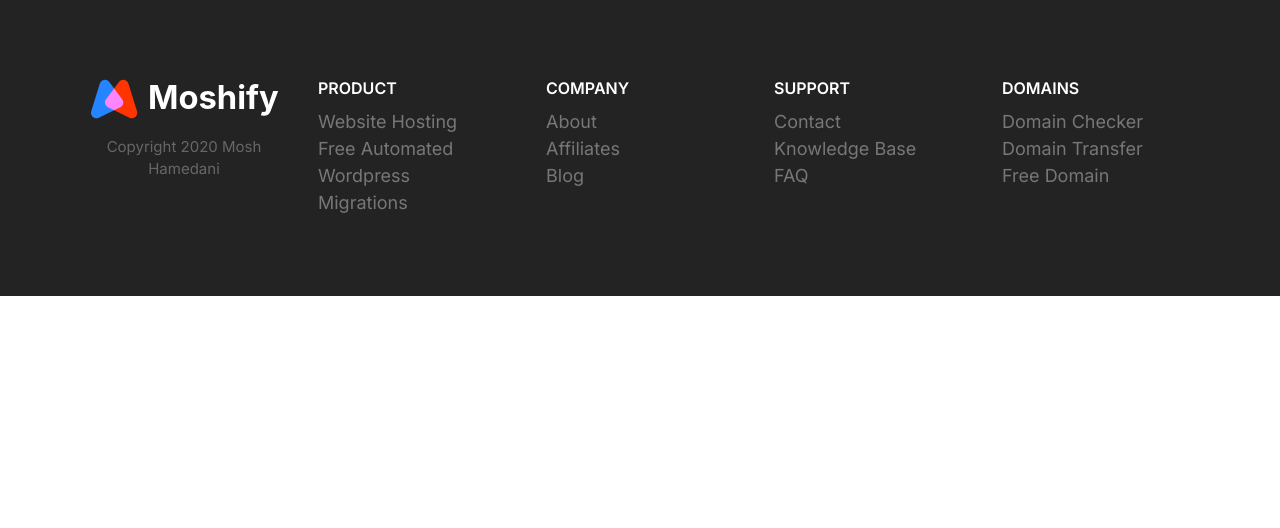
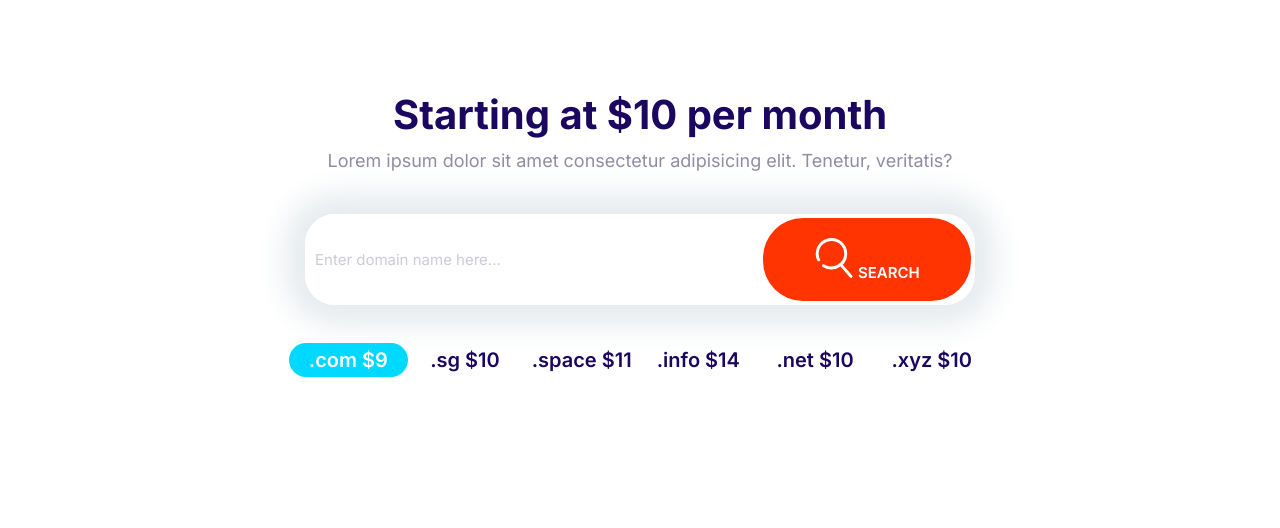
Before and after one commit to Mizhandr/MyFirstProject, a website built with Parcel: page playground.html in a window 1280 px wide. Built offline with nearby package versions, Linux system fonts and the light colour scheme.

```diff
--- a/playground.html
+++ b/playground.html
@@ -15,84 +15,36 @@
     <link rel="stylesheet" href="/css/styles.css" />
   </head>
   <body>
-    <footer class="block block--dark footer">
-      <div class="container grid footer__sections">
-        <section class="collapsible collapsible--expanded footer__section">
-          <div class="collapsible__header">
-            <h2 class="collapsible__heading footer__heading">Product</h2>
-
-            <img
-              class="collapsible__chevron"
-              src="/images/chevron.svg"
-              alt=""
-            />
-          </div>
-          <div class="collapsible__content">
-            <ul class="list">
-              <li><a href="#">Website Hosting</a></li>
-              <li><a href="#">Free Automated Wordpress</a></li>
-              <li><a href="#">Migrations</a></li>
-            </ul>
-          </div>
-        </section>
-        <section class="collapsible footer__section">
-          <div class="collapsible__header">
-            <h2 class="collapsible__heading footer__heading">Company</h2>
-
-            <img
-              class="collapsible__chevron"
-              src="/images/chevron.svg"
-              alt=""
-            />
-          </div>
-          <div class="collapsible__content">
-            <ul class="list">
-              <li><a href="#">About</a></li>
-              <li><a href="#">Affiliates</a></li>
-              <li><a href="#">Blog</a></li>
-            </ul>
-          </div>
-        </section>
-        <section class="collapsible footer__section">
-          <div class="collapsible__header">
-            <h2 class="collapsible__heading footer__heading">Support</h2>
-
-            <img
-              class="collapsible__chevron"
-              src="/images/chevron.svg"
-              alt=""
-            />
-          </div>
-          <div class="collapsible__content">
-            <ul class="list">
-              <li><a href="#">Contact</a></li>
-              <li><a href="#">Knowledge Base</a></li>
-              <li><a href="#">FAQ</a></li>
-            </ul>
-          </div>
-        </section>
-        <section class="collapsible footer__section">
-          <div class="collapsible__header">
-            <h2 class="collapsible__heading footer__heading">Domains</h2>
-
-            <svg class="collapsible__chevron chevron">
-              <use href="images/sprite.svg#chevron"></use>
-            </svg>
-          </div>
-          <div class="collapsible__content">
-            <ul class="list">
-              <li><a href="#">Domain Checker</a></li>
-              <li><a href="#">Domain Transfer</a></li>
-              <li><a href="#">Free Domain</a></li>
-            </ul>
-          </div>
-        </section>
-        <div class="footer__brand">
-          <img src="/images/logo.svg" alt="" />
-          <p class="footer__copyright">Copyright 2020 Mosh Hamedani</p>
-        </div>
+    <section class="block container block-domain">
+      <header class="block__header">
+        <h2>Starting at $10 per month</h2>
+        <p>
+          Lorem ipsum dolor sit amet consectetur adipisicing elit. Tenetur,
+          veritatis?
+        </p>
+      </header>
+      <div class="input-group">
+        <input
+          type="text"
+          class="input"
+          placeholder="Enter domain name here..."
+        />
+        <button class="btn btn--accent">
+          <svg class="icon icon--white">
+            <use xlink:href="images/sprite.svg#search"></use>
+          </svg>
+          Search
+        </button>
       </div>
-    </footer>
+      <ul class="list block-domain__prices">
+        <li><span class="badge badge--secondary">.com $9</span></li>
+        <li>.sg $10</li>
+        <li>.space $11</li>
+        <li>.info $14</li>
+        <li>.net $10</li>
+        <li>.xyz $10</li>
+      </ul>
+    </section>
   </body>
   <script src="js/main.js"></script>
   <script src="https://unpkg.com/aos@next/dist/aos.js"></script>
```
